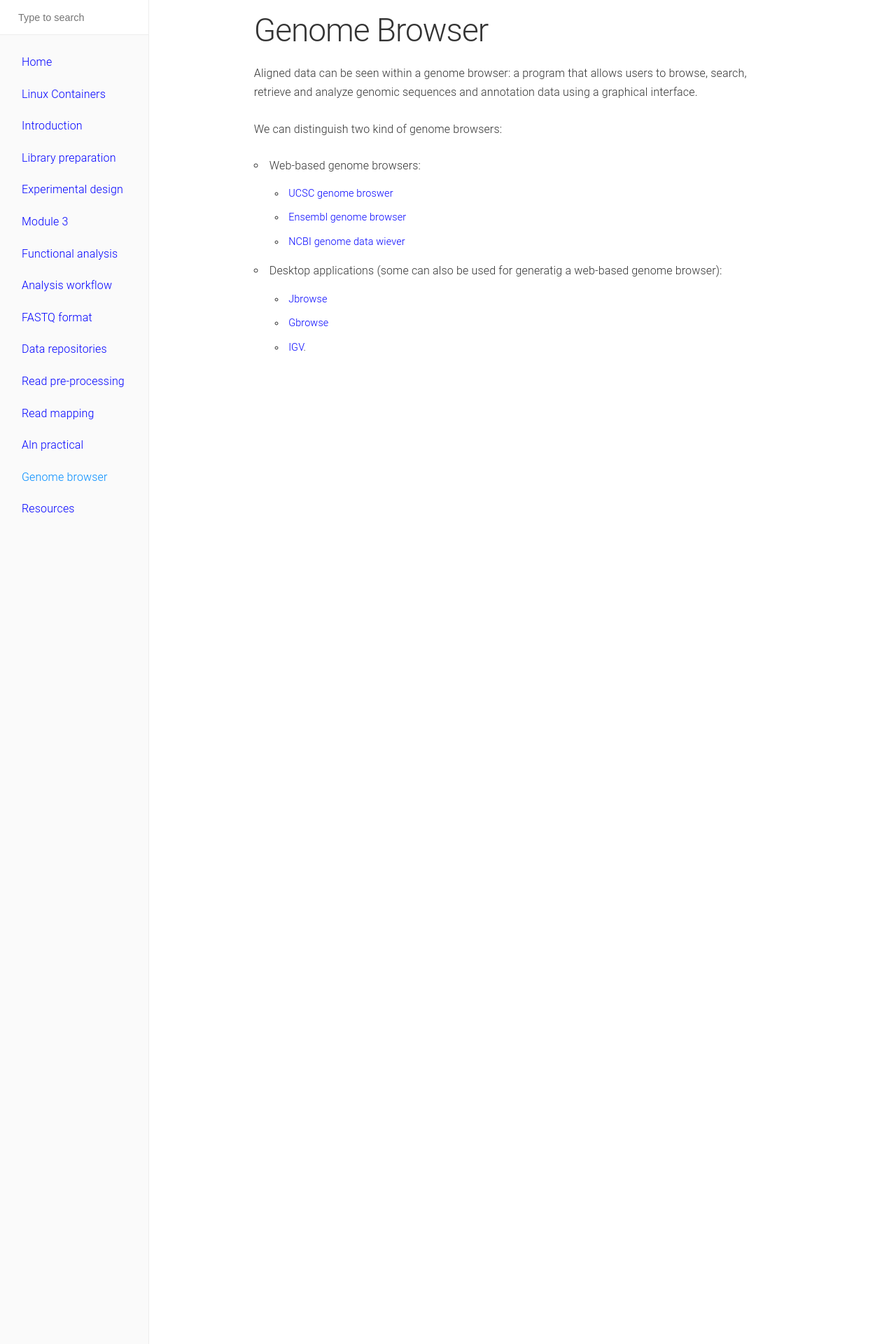
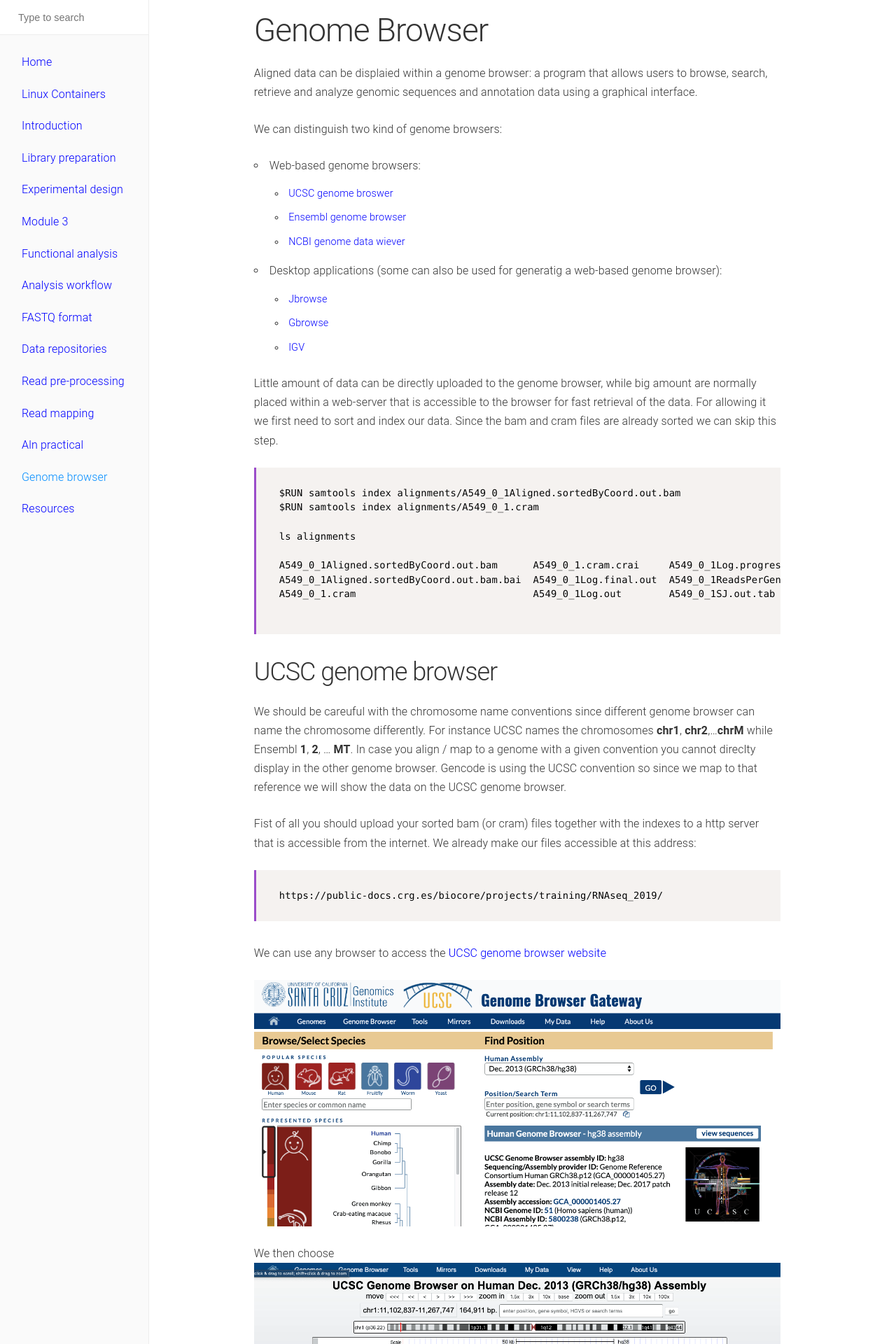
Before and after one commit to biocorecrg/RNAseq_course_2019, a Jekyll site: the page built from docs/gbrowser.md, in a window 1280 px wide. Shown: the top 1920 px of the page at 70% size. Built offline with Jekyll 4.4.1, drawn with Linux system fonts in a browser that asks for light colours.

Commit message:
Update gbrowser.md

````diff
--- a/docs/gbrowser.md
+++ b/docs/gbrowser.md
@@ -5,7 +5,7 @@ navigation: 12
 ---
 
 # Genome Browser
-Aligned data can be seen within a genome browser: a program that allows users to browse, search, retrieve and analyze genomic sequences and annotation data using a graphical interface.
+Aligned data can be displaied within a genome browser: a program that allows users to browse, search, retrieve and analyze genomic sequences and annotation data using a graphical interface.
 
 We can distinguish two kind of genome browsers:
 * Web-based genome browsers:
@@ -16,4 +16,36 @@ We can distinguish two kind of genome browsers:
 * Desktop applications (some can also be used for generatig a web-based genome browser):
   * [Jbrowse](https://jbrowse.org/)
   * [Gbrowse](http://gmod.org/wiki/GBrowse_2.0_HOWTO)
-  * [IGV](https://software.broadinstitute.org/software/igv/).
+  * [IGV](https://software.broadinstitute.org/software/igv/)
+
+Little amount of data can be directly uploaded to the genome browser, while big amount are normally placed within a web-server that is accessible to the browser for fast retrieval of the data. For allowing it we first need to sort and index our data. Since the bam and cram files are already sorted we can skip this step.
+
+```{bash}
+$RUN samtools index alignments/A549_0_1Aligned.sortedByCoord.out.bam
+$RUN samtools index alignments/A549_0_1.cram
+
+ls alignments
+
+A549_0_1Aligned.sortedByCoord.out.bam      A549_0_1.cram.crai     A549_0_1Log.progress.out      A549_0_1_STARtmp
+A549_0_1Aligned.sortedByCoord.out.bam.bai  A549_0_1Log.final.out  A549_0_1ReadsPerGene.out.tab  salmon_A549_0_1
+A549_0_1.cram                              A549_0_1Log.out        A549_0_1SJ.out.tab
+
+```
+## UCSC genome browser
+We should be careuful with the chromosome name conventions since different genome browser can name the chromosome differently. For instance UCSC names the chromosomes **chr1**, **chr2**,...**chrM** while Ensembl **1**, **2**, ... **MT**. In case you align / map to a genome with a given convention you cannot direclty display in the other genome browser.
+Gencode is using the UCSC convention so since we map to that reference we will show the data on the UCSC genome browser.
+
+Fist of all you should upload your sorted bam (or cram) files together with the indexes to a http server that is accessible from the internet. We already make our files accessible at this address:
+
+```{bash}
+https://public-docs.crg.es/biocore/projects/training/RNAseq_2019/
+```
+
+We can use any browser to access the [UCSC genome browser website](https://genome-euro.ucsc.edu/cgi-bin/hgGateway?redirect=manual&source=genome.ucsc.edu)
+
+<img src="images/ucsc1.png"  align="middle" />
+
+We then choose
+<img src="images/ucsc2.png"  align="middle" />
+<img src="images/ucsc3.png"  align="middle" />
+<img src="images/ucsc4.png"  align="middle" />
````
